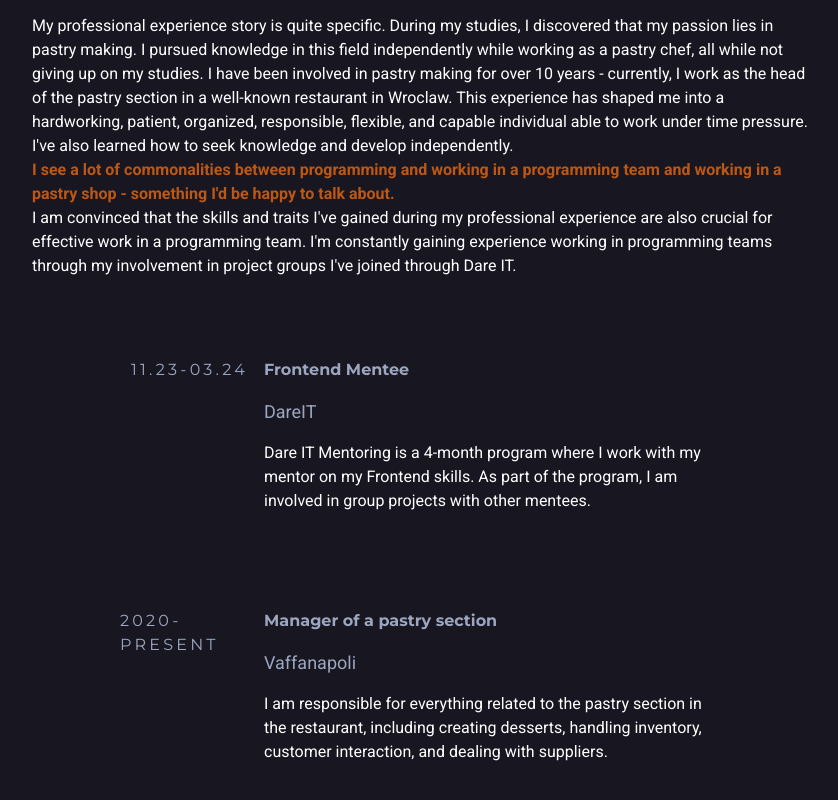
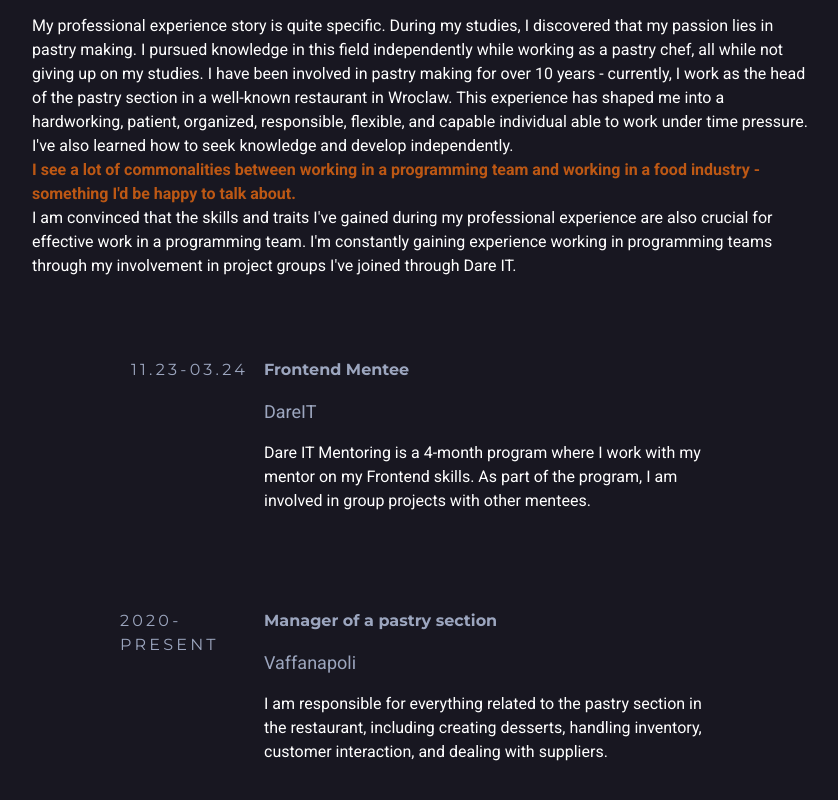
Before and after one commit to olcolcolc/olcolcolc.github.io, a React (Vite) app: page / in a window 1280 px wide. Shown: the part 4684-5484 px from the top of the page, without its empty margins (432-1270 px from the left). Built offline with nearby package versions, Linux system fonts and the light colour scheme.

Commit message:
Update experience bio

```diff
--- a/src/pages/experience/Experience.tsx
+++ b/src/pages/experience/Experience.tsx
@@ -112,9 +112,8 @@ function Education() {
         individual able to work under time pressure. I've also learned how to
         seek knowledge and develop independently.
         <Important>
-          I see a lot of commonalities between programming and working in a
-          programming team and working in a pastry shop - something I'd be happy
-          to talk about.
+          I see a lot of commonalities between working in a programming team and
+          working in a food industry - something I'd be happy to talk about.
         </Important>
         I am convinced that the skills and traits I've gained during my
         professional experience are also crucial for effective work in a
```
